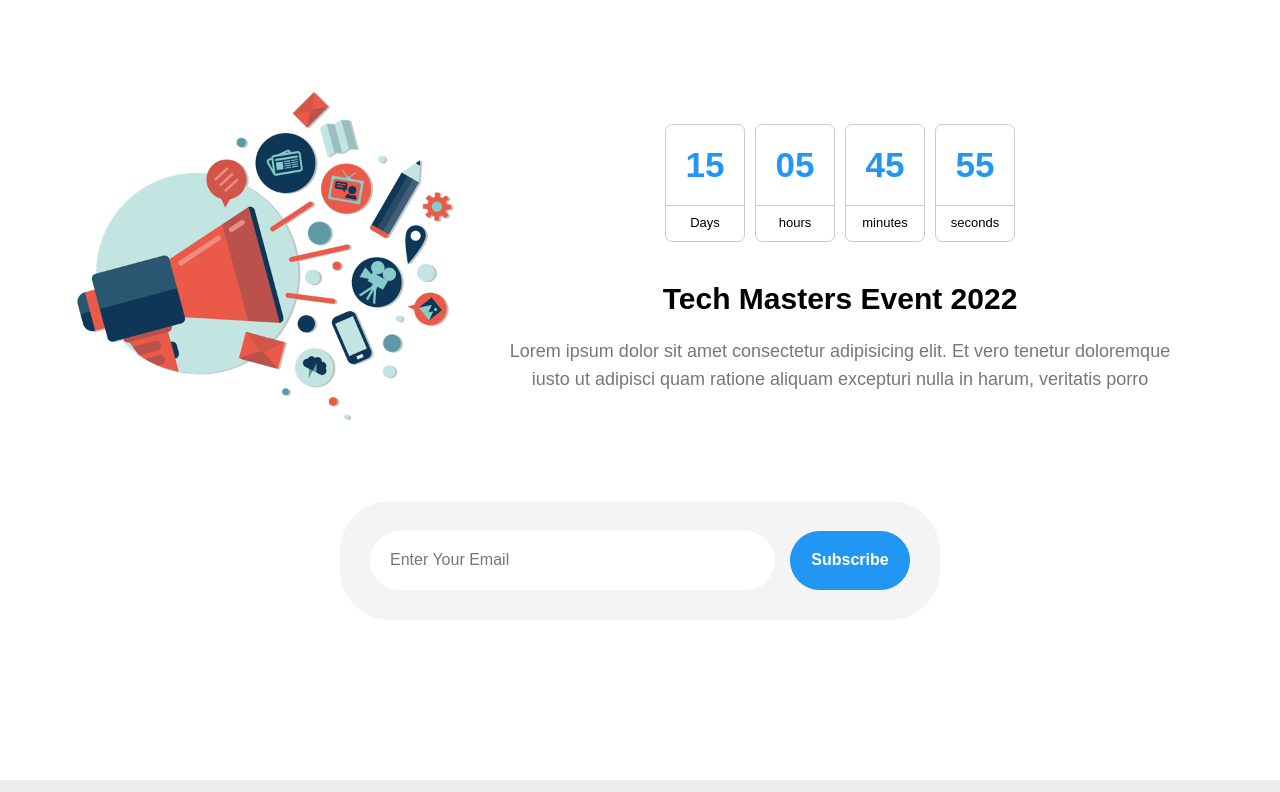
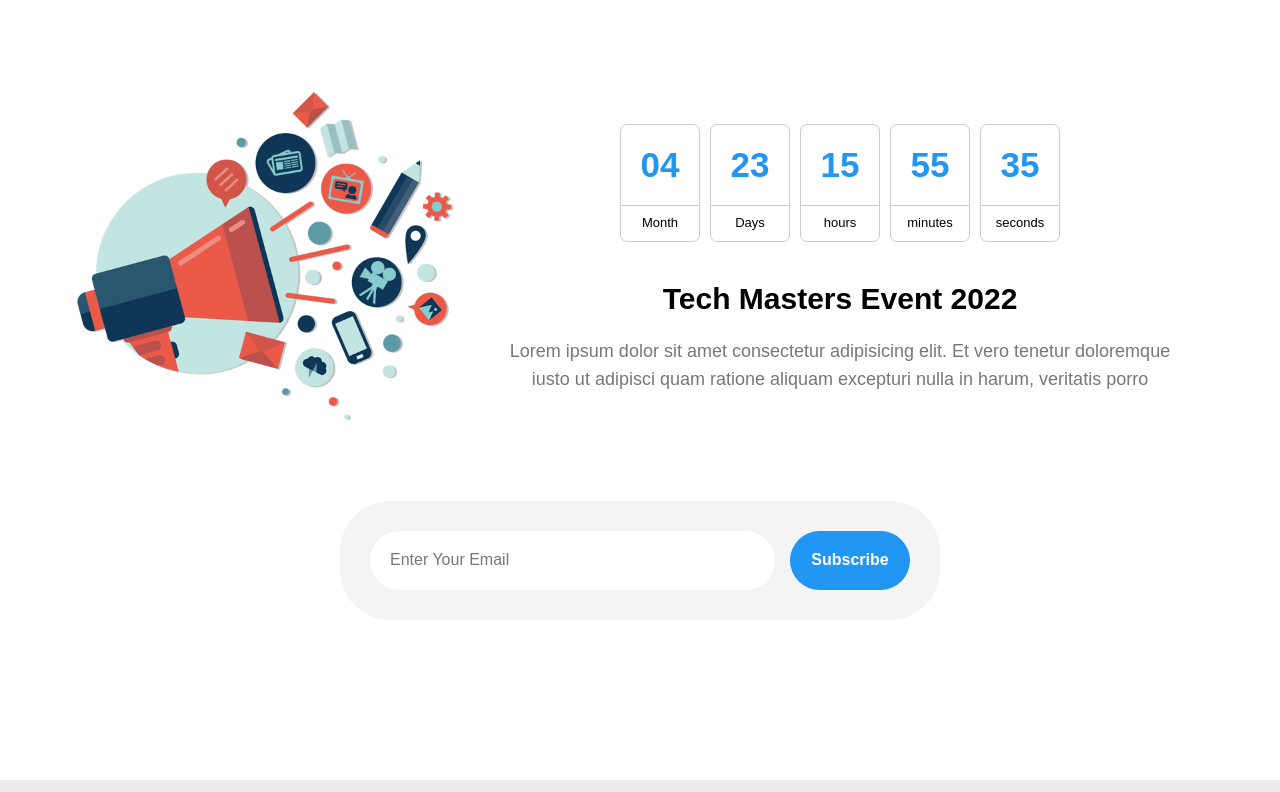
Before and after one commit to Hamada1922/Crazy-Lover, a plain HTML site: page index.html in a window 1280 px wide. Shown: the part 9388-10180 px from the top of the page. Drawn offline with Linux system fonts and the light colour scheme.

Commit message:
crazy updtae

```diff
--- a/css/crazy-lover.css
+++ b/css/crazy-lover.css
@@ -1189,6 +1189,12 @@ header .mega-menu .links li a i {
     .events .content .counter .unit {
         width: 70px;
     }
+
+    .events .content .counter {
+        flex-wrap: wrap;
+        max-width: 100%;
+    }
+
 }
 
 .events .content .counter .unit:hover {
--- a/index.html
+++ b/index.html
@@ -722,19 +722,23 @@
             <div class="content">
                 <div class="counter">
                     <div class="unit">
-                        <span class="number">15</span>
+                        <span class="number month">15</span>
+                        <span class="month time">Month</span>
+                    </div>
+                    <div class="unit">
+                        <span class="number days">15</span>
                         <span class="time">Days</span>
                     </div>
                     <div class="unit">
-                        <span class="number">05</span>
+                        <span class="number hours">05</span>
                         <span class="time">hours</span>
                     </div>
                     <div class="unit">
-                        <span class="number">45</span>
+                        <span class="number minutes">45</span>
                         <span class="time">minutes</span>
                     </div>
                     <div class="unit">
-                        <span class="number">55</span>
+                        <span class="number seconds">55</span>
                         <span class="time">seconds</span>
                     </div>
                 </div>
@@ -971,6 +975,7 @@
         <p class="copyright">Made with &lt; 3 by Cray Lover</p>
     </footer>
     <!-- Footer E -->
+    <script src="main.js"></script>
 </body>
 
 </html>
--- /dev/null
+++ b/main.js
@@ -0,0 +1,26 @@
+// My Birth Day Date Event
+let MyBirthDay = new Date(2023, 01, 19);
+//
+setInterval(() => {
+    // date now
+    let dateNow = new Date();
+    // different between birth day and now
+    let diffDate = MyBirthDay - dateNow;
+    //
+    let Month = Math.floor(diffDate / (1000 * 60 * 60 * 24 * 30));
+    document.querySelector(".month").innerHTML = Month < 10 ? `0${Month}` : Month;
+    //
+    let days = Math.floor(diffDate % (1000 * 60 * 60 * 24 * 30) / (1000 * 60 * 60 * 24));
+    document.querySelector(".days").innerHTML = days < 10 ? `0${days}` : days;
+    //
+    let hours = Math.floor(diffDate % (1000 * 60 * 60 * 24) / (1000 * 60 * 60));
+    document.querySelector(".hours").innerHTML = hours < 10 ? `0${hours}` : hours;
+    //
+    let minutes = Math.floor(diffDate % (1000 * 60 * 60) / (1000 * 60));
+    document.querySelector(".minutes").innerHTML = minutes < 10 ? `0${minutes}` : minutes;
+    //
+    let seconds = Math.floor(diffDate % (1000 * 60) / 1000);
+    document.querySelector(".seconds").innerHTML = seconds < 10 ? `0${seconds}` : seconds;
+    //
+}, 1000)
+console.log(MyBirthDay);
```
